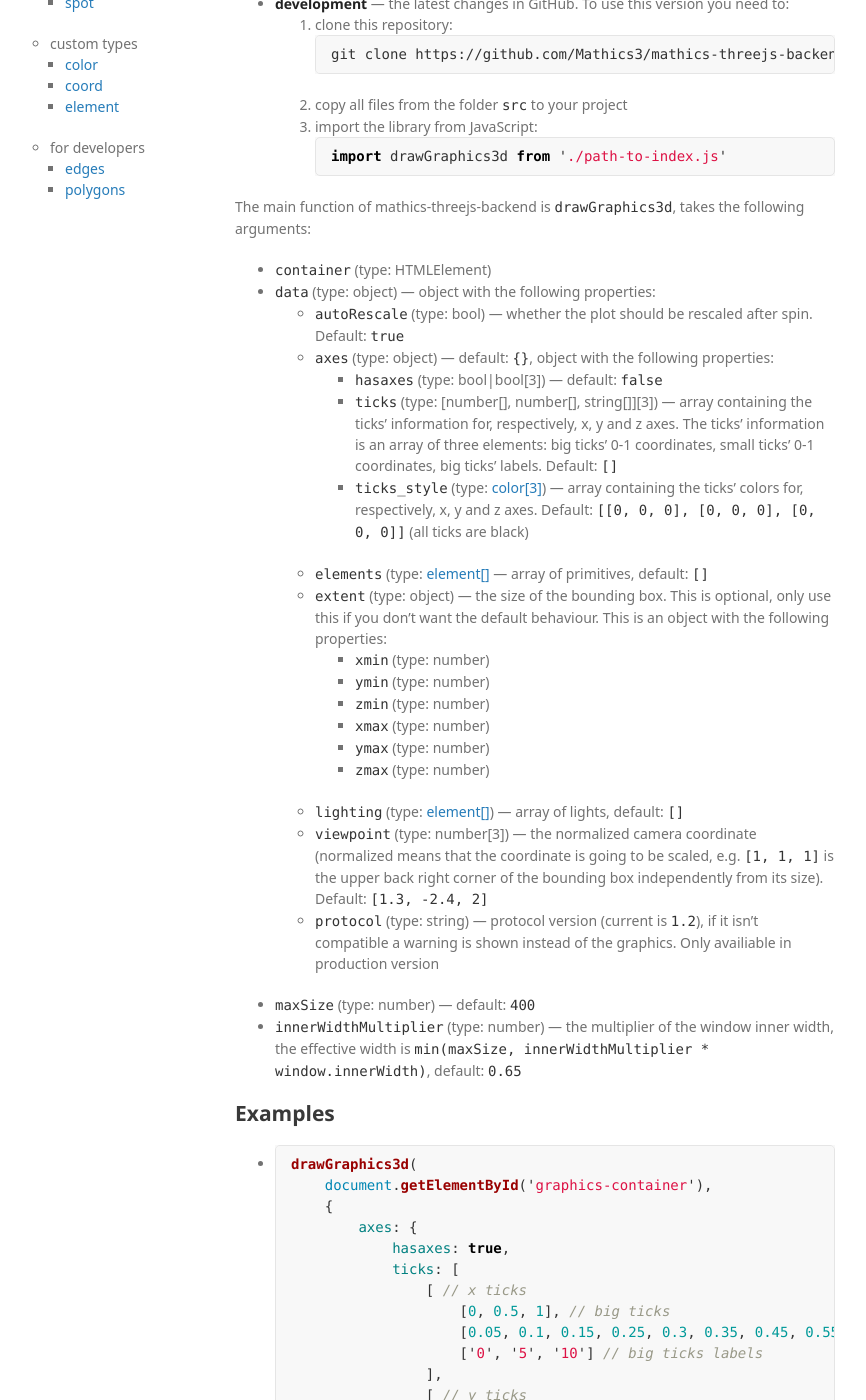
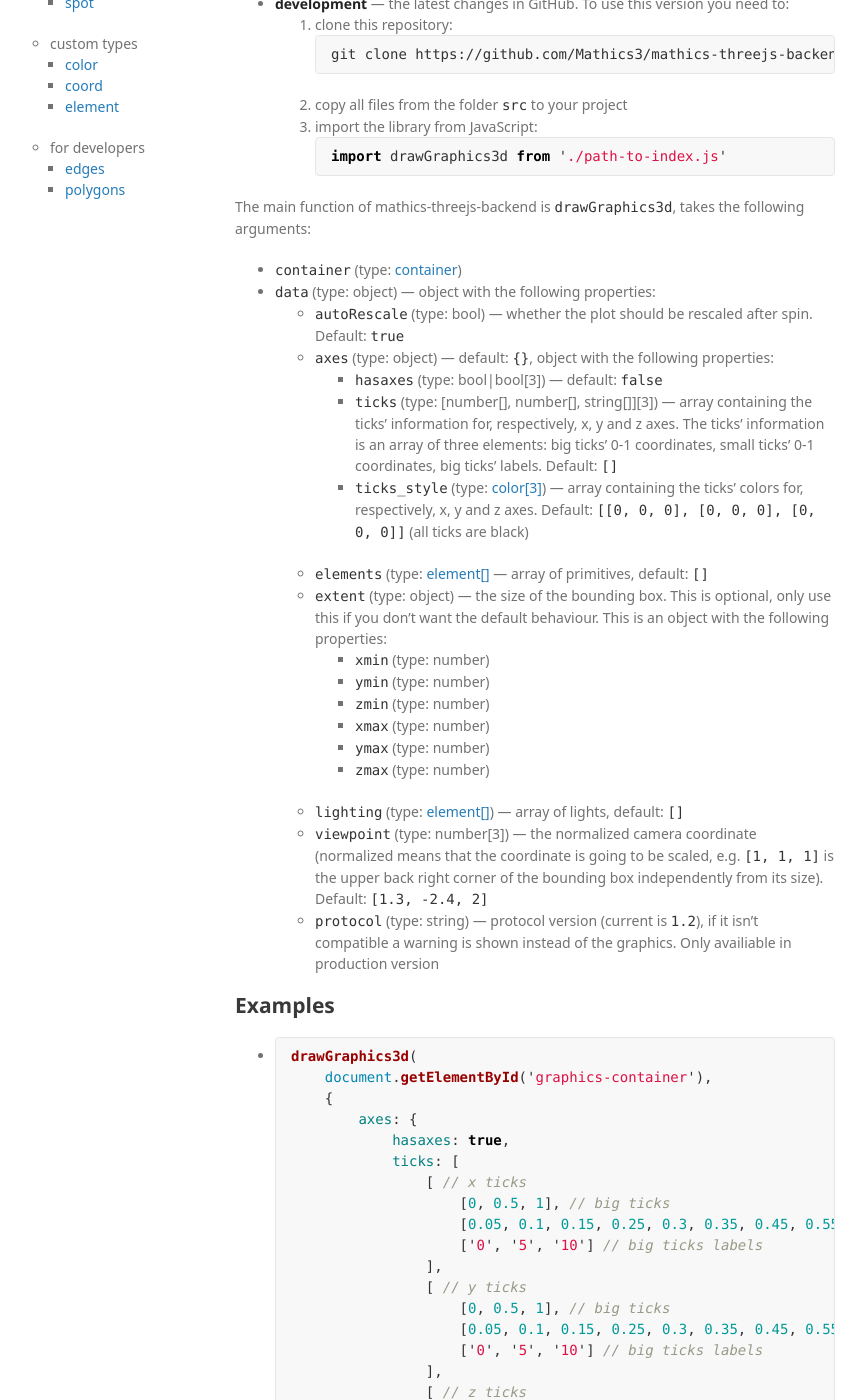
Before and after one commit to Mathics3/mathics-threejs-backend, a Jekyll site: the page built from docs/documentation.md, in a window 1280 px wide and 1400 px high, scrolled down 472 px. Shown: the whole window, without its empty margins (205-1071 px from the left). Built offline with Jekyll 4.4.1, drawn with Linux system fonts in a browser that asks for light colours; some web fonts are replaced; our own code applies the rules of GitHub Pages for plain Markdown files; some of the changed text lies outside the part shown.

Commit message:
Add container type to the documentation

````diff
--- a/docs/documentation.md
+++ b/docs/documentation.md
@@ -28,7 +28,7 @@ You can use mathics-threejs-backend in 2 ways:
   ```
 
 The main function of mathics-threejs-backend is `drawGraphics3d`, takes the following arguments:
-- `container` (type: HTMLElement)
+- `container` (type: [container](/mathics-threejs-backend/types/container))
 - `data` (type: object) — object with the following properties:
   - `autoRescale` (type: bool) — whether the plot should be rescaled after spin. Default: `true`
   - `axes` (type: object) — default: `{}`, object with the following properties:
@@ -46,8 +46,6 @@ The main function of mathics-threejs-backend is `drawGraphics3d`, takes the foll
   - `lighting` (type: [element[]](/mathics-threejs-backend/types/element)) — array of lights, default: `[]`
   - `viewpoint` (type: number[3]) — the normalized camera coordinate (normalized means that the coordinate is going to be scaled, e.g. `[1, 1, 1]` is the upper back right corner of the bounding box independently from its size). Default: `[1.3, -2.4, 2]`
   - `protocol` (type: string) — protocol version (current is `1.2`), if it isn't compatible a warning is shown instead of the graphics. Only availiable in production version
-- `maxSize` (type: number) — default: `400`
-- `innerWidthMultiplier` (type: number) — the multiplier of the window inner width, the effective width is `min(maxSize, innerWidthMultiplier * window.innerWidth)`, default: `0.65`
 
 ## Examples
 - ```js
@@ -160,9 +158,3 @@ The main function of mathics-threejs-backend is `drawGraphics3d`, takes the foll
           { viewpoint: [2, -4, 4] }
       );
   </script>
-
-## Notes
-- Currently the axes labels are drawn using HTML elements with
-  `position: absolute` so the graphics container must have
-  `position: relative` if you want to draw the axes labels and the
-  container is not the unique element in the page.
````
Also changed, not shown: docs/types/container.md (added, +18 -0 lines).
